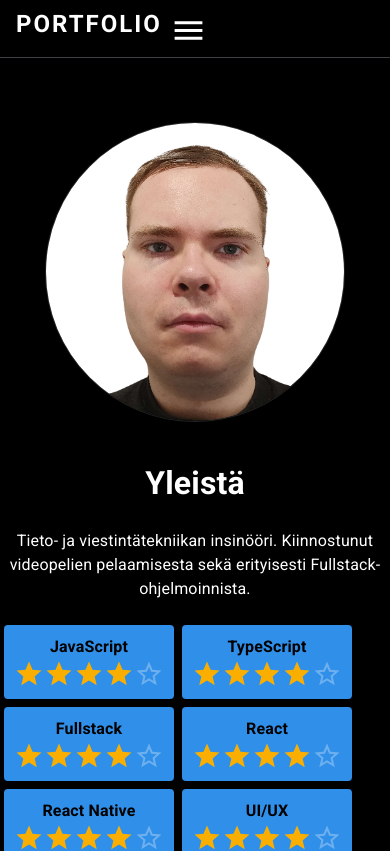
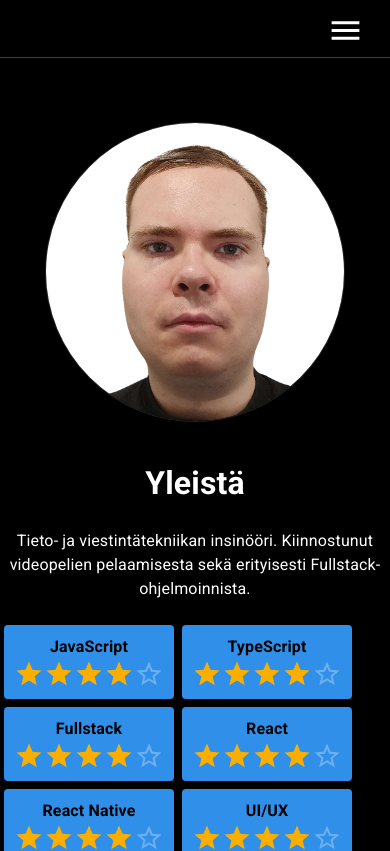
Before and after one commit to JeztC/jeztc.github.io, a React (Create React App) app: page /about in a window 390 px wide. Shown: the top 851 px of the page. Built offline with nearby package versions, Linux system fonts and the light colour scheme.

Commit message:
some changes

```diff
--- a/src/components/Header.tsx
+++ b/src/components/Header.tsx
@@ -31,23 +31,26 @@ import i18n from "i18next";
 import { DarkModeToggle } from "../themes/DarkModeToggle";
 import Flag from 'react-world-flags';
 
-const HeaderWrapper = styled('header')`
-    display: flex;
-    justify-content: flex-start;
-    align-items: flex-end;
-    padding: 0 16px;
-    height: 58px;
-    width: 100vw;
-    max-width: 100vw;
-    box-sizing: border-box;
-    overflow-x: hidden; /* Prevent horizontal overflow */
-    position: sticky;
-    top: 0;
-    z-index: 1000;
-    background-color: ${({ theme }) => theme.palette.mode === 'light' ? '#fff' : '#000'};
-    border-bottom: 1px solid rgb(62, 65, 68);
-    color: #fff;
-`;
+const HeaderWrapper = styled('header')(({ theme }) => ({
+    display: 'flex',
+    justifyContent: 'flex-end', // Align content to the right
+    alignItems: 'flex-end',
+    padding: theme.spacing(0, 2), // 0 16px
+    height: '58px',
+    width: '100vw',
+    maxWidth: '100vw',
+    boxSizing: 'border-box',
+    overflowX: 'hidden',
+    position: 'sticky',
+    top: 0,
+    zIndex: 1000,
+    backgroundColor: theme.palette.mode === 'light' ? '#fff' : '#000',
+    borderBottom: '1px solid rgb(62, 65, 68)',
+    color: '#fff',
+    [theme.breakpoints.down('sm')]: {
+        padding: theme.spacing(0, 1), // Adjust padding for mobile (8px)
+    },
+}));
 
 const StyledLink = styled(Link)`
     width: 150px;
@@ -129,7 +132,7 @@ const Header = () => {
 
     return (
         <HeaderWrapper>
-            <StyledHeader to="/about">Portfolio</StyledHeader>
+            {!isMobile && <StyledHeader to="/about">Portfolio</StyledHeader>}
             {isMobile ?
                 <>
                     <IconButton onClick={handleDrawerOpen} style={{ marginRight: '10px' }}>
```
